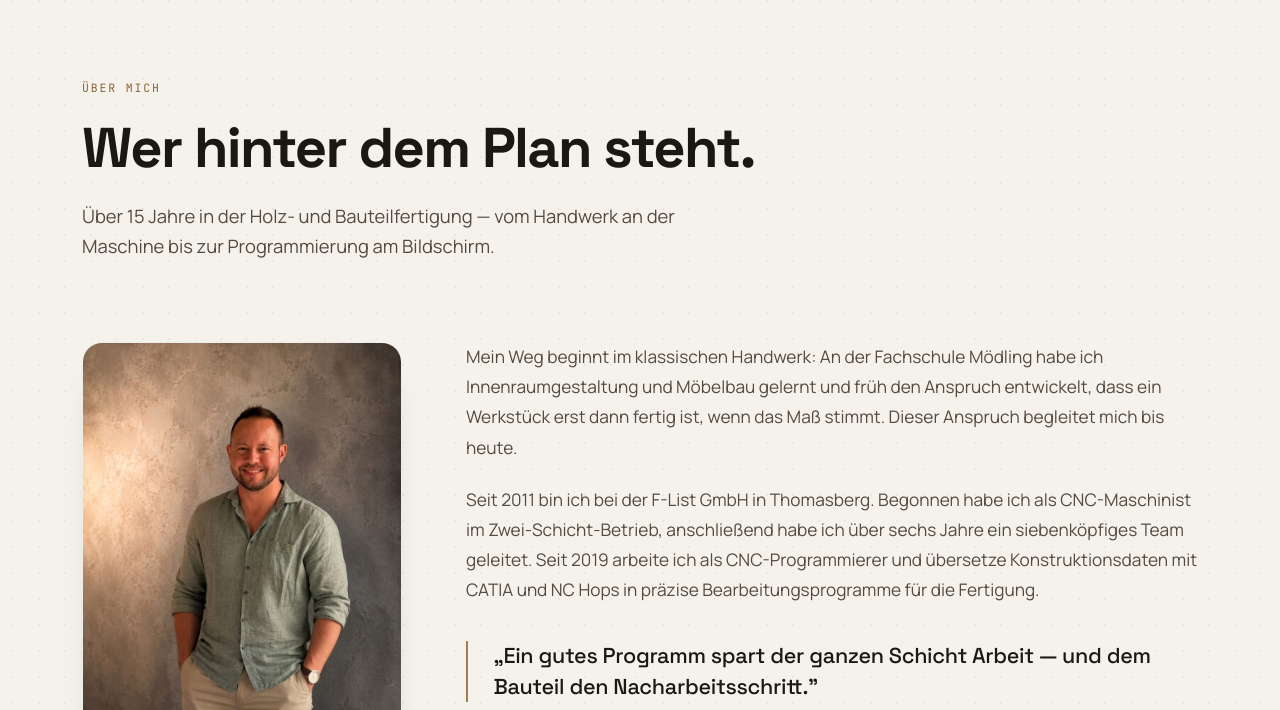
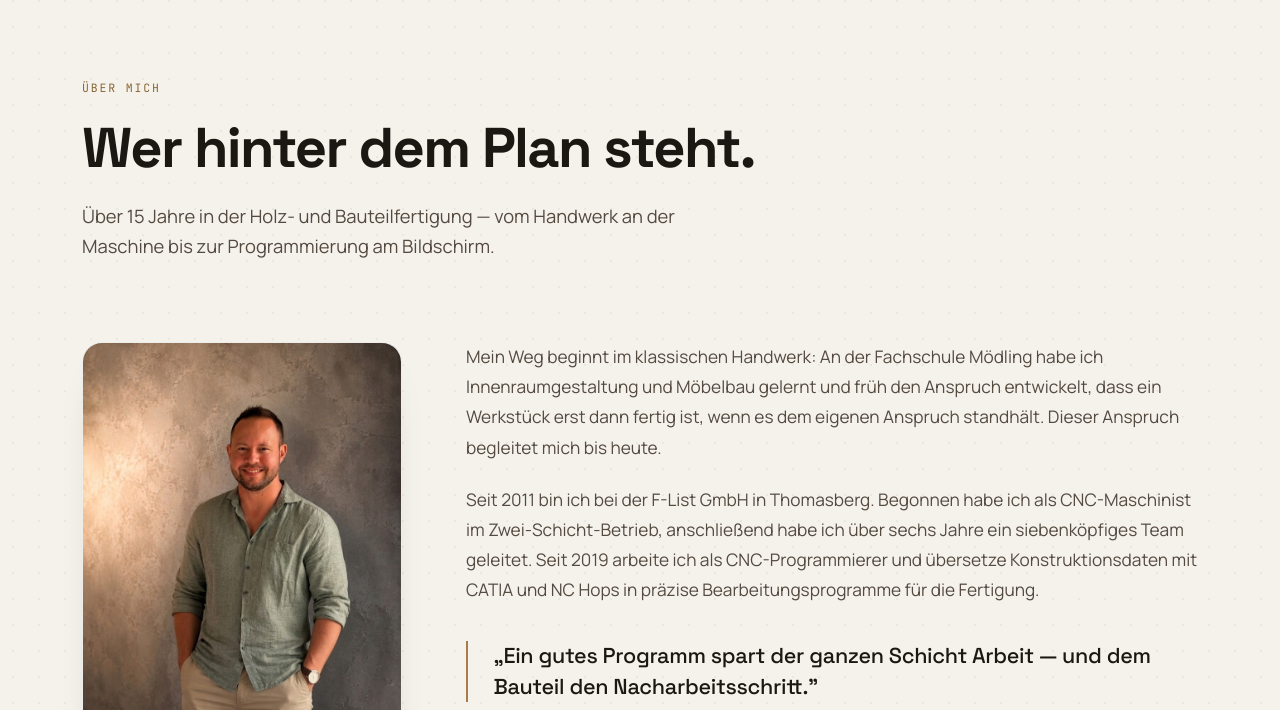
Before and after one commit to buildwithyr/cv-website, a plain HTML site: page ueber-mich.html in a window 1280 px wide. Shown: the part 90-800 px from the top of the page. Drawn offline with Linux system fonts and the light colour scheme.

Commit message:
Refine text for clarity in ueber-mich.html

```diff
--- a/ueber-mich.html
+++ b/ueber-mich.html
@@ -47,7 +47,7 @@
       </div>
 
       <div class="about-text" data-reveal data-delay="100">
-        <p>Mein Weg beginnt im klassischen Handwerk: An der Fachschule Mödling habe ich Innenraumgestaltung und Möbelbau gelernt und früh den Anspruch entwickelt, dass ein Werkstück erst dann fertig ist, wenn das Maß stimmt. Dieser Anspruch begleitet mich bis heute.</p>
+        <p>Mein Weg beginnt im klassischen Handwerk: An der Fachschule Mödling habe ich Innenraumgestaltung und Möbelbau gelernt und früh den Anspruch entwickelt, dass ein Werkstück erst dann fertig ist, wenn es dem eigenen Anspruch standhält. Dieser Anspruch begleitet mich bis heute.</p>
         <p>Seit 2011 bin ich bei der F-List GmbH in Thomasberg. Begonnen habe ich als CNC-Maschinist im Zwei-Schicht-Betrieb, anschließend habe ich über sechs Jahre ein siebenköpfiges Team geleitet. Seit 2019 arbeite ich als CNC-Programmierer und übersetze Konstruktionsdaten mit CATIA und NC Hops in präzise Bearbeitungsprogramme für die Fertigung.</p>
         <div class="quote-block">„Ein gutes Programm spart der ganzen Schicht Arbeit — und dem Bauteil den Nacharbeitsschritt."</div>
         <p>Was mich auszeichnet, ist die Verbindung aus Werkstatt und Bildschirm: Ich kenne beide Seiten und weiß, worauf es an der Maschine wirklich ankommt. Methoden wie Kaizen, 5S und Poka Yoke sind für mich keine Schlagworte, sondern Teil des Tagesgeschäfts — sie helfen, Abläufe sauber, sicher und wiederholbar zu halten.</p>
```
